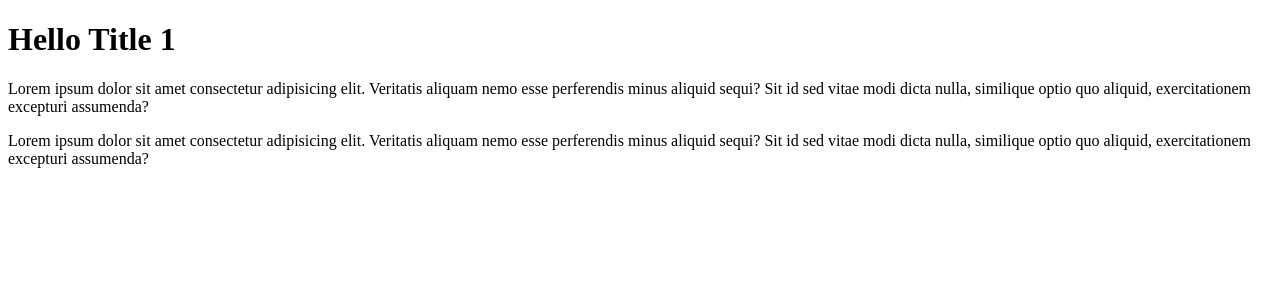
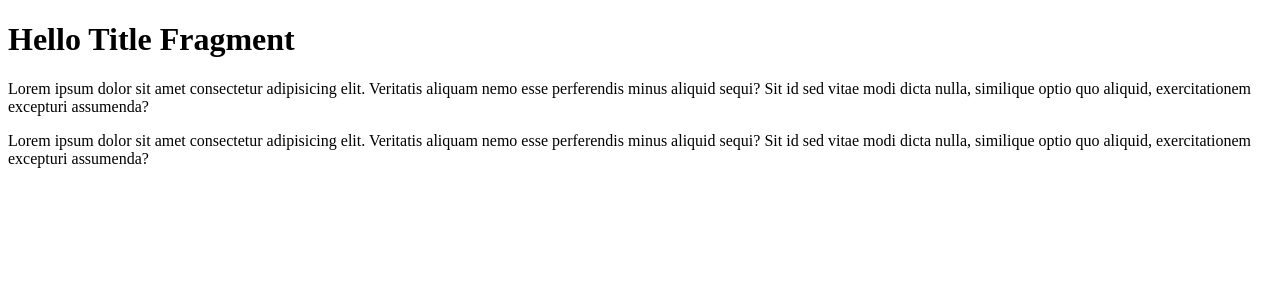
Before and after one commit to Lihobabina/react, a React (Create React App) app: page / in a window 1280 px wide. Shown: the top 300 px of the page. Built offline with nearby package versions, Linux system fonts and the light colour scheme.

Commit message:
add react fragment

```diff
--- a/src/index.tsx
+++ b/src/index.tsx
@@ -2,12 +2,12 @@ import React from 'react'
 import ReactDOM from 'react-dom/client'
 
 const Title = () => {
-    return <h1>Hello Title 1</h1>
+    return <h1>Hello Title Fragment</h1>
 }
 
 const Content = () => {
     return (
-        <div>
+        <React.Fragment>
             <p>
                 Lorem ipsum dolor sit amet consectetur adipisicing elit.
                 Veritatis aliquam nemo esse perferendis minus aliquid sequi? Sit
@@ -20,16 +20,16 @@ const Content = () => {
                 id sed vitae modi dicta nulla, similique optio quo aliquid,
                 exercitationem excepturi assumenda?
             </p>
-        </div>
+        </React.Fragment>
     )
 }
 
 const App = () => {
     return (
-        <div>
+        <>
             <Title />
             <Content />
-        </div>
+        </>
     )
 }
 
```
